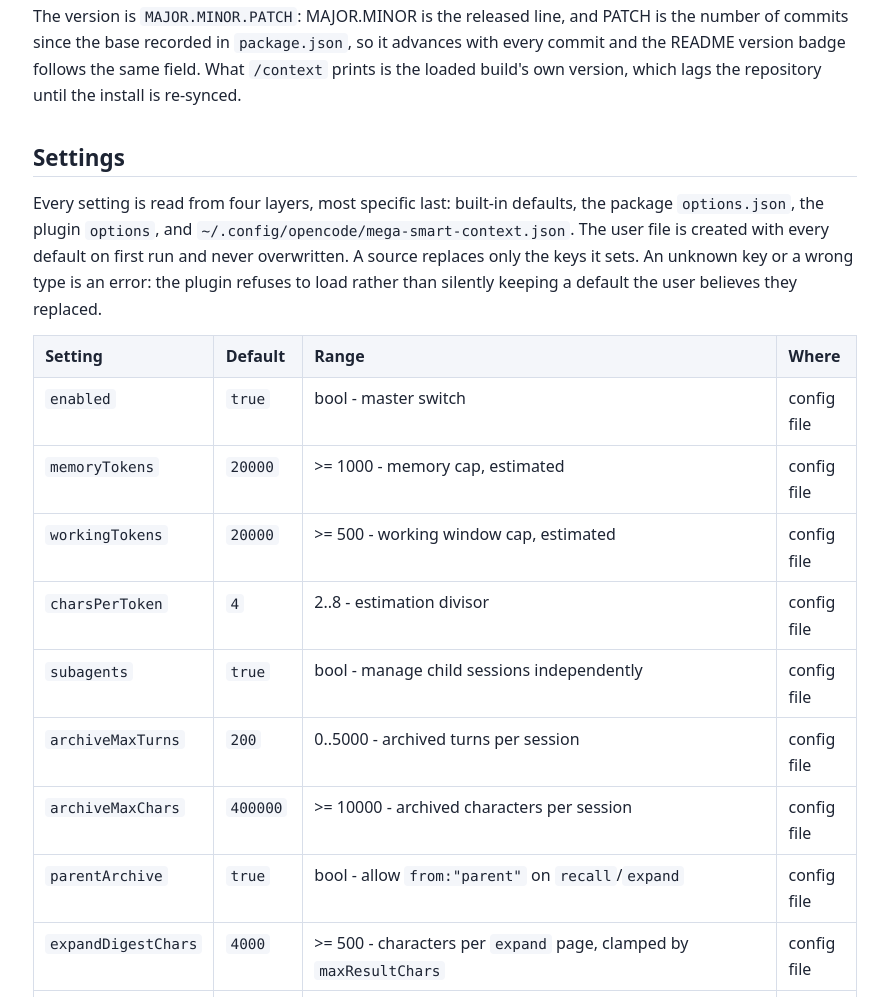
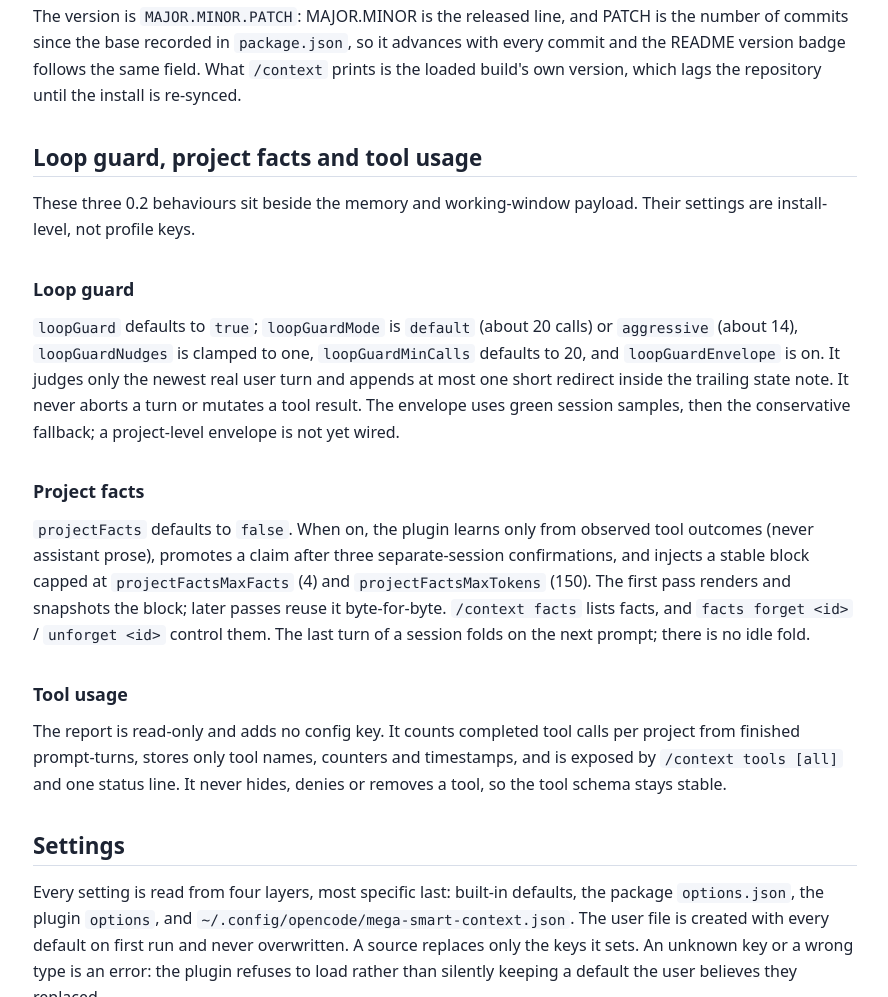
Before and after one commit to megablue/mega-smart-context, a website: page docs/SPEC.html in a window 1280 px wide. Shown: the part 10377-11374 px from the top of the page, without its empty margins (195-1083 px from the left). Drawn offline with Linux system fonts and the light colour scheme.

Commit message:
Refresh SPEC for the 0.2 features

```diff
--- a/docs/SPEC.html
+++ b/docs/SPEC.html
@@ -334,6 +334,17 @@ img{max-width:100%;height:auto}
 <p>The version is <code>MAJOR.MINOR.PATCH</code>: MAJOR.MINOR is the released line, and PATCH is the number of commits since the base recorded in <code>package.json</code>, so it advances with every commit and the README version badge follows the same field. What <code>/context</code> prints is the loaded build&#39;s own version, which lags the repository until the install is re-synced.</p>
 </section>
 <section id="settings">
+<section id="token-economizer">
+<h2>Loop guard, project facts and tool usage</h2>
+<p>These three 0.2 behaviours sit beside the memory and working-window payload. Their settings are install-level, not profile keys.</p>
+<h3>Loop guard</h3>
+<p><code>loopGuard</code> defaults to <code>true</code>; <code>loopGuardMode</code> is <code>default</code> (about 20 calls) or <code>aggressive</code> (about 14), <code>loopGuardNudges</code> is clamped to one, <code>loopGuardMinCalls</code> defaults to 20, and <code>loopGuardEnvelope</code> is on. It judges only the newest real user turn and appends at most one short redirect inside the trailing state note. It never aborts a turn or mutates a tool result. The envelope uses green session samples, then the conservative fallback; a project-level envelope is not yet wired.</p>
+<h3>Project facts</h3>
+<p><code>projectFacts</code> defaults to <code>false</code>. When on, the plugin learns only from observed tool outcomes (never assistant prose), promotes a claim after three separate-session confirmations, and injects a stable block capped at <code>projectFactsMaxFacts</code> (4) and <code>projectFactsMaxTokens</code> (150). The first pass renders and snapshots the block; later passes reuse it byte-for-byte. <code>/context facts</code> lists facts, and <code>facts forget &lt;id&gt;</code> / <code>unforget &lt;id&gt;</code> control them. The last turn of a session folds on the next prompt; there is no idle fold.</p>
+<h3>Tool usage</h3>
+<p>The report is read-only and adds no config key. It counts completed tool calls per project from finished prompt-turns, stores only tool names, counters and timestamps, and is exposed by <code>/context tools [all]</code> and one status line. It never hides, denies or removes a tool, so the tool schema stays stable.</p>
+</section>
+
 <h2>Settings</h2>
 <p>Every setting is read from four layers, most specific last: built-in defaults, the package <code>options.json</code>, the plugin <code>options</code>, and <code>~/.config/opencode/mega-smart-context.json</code>. The user file is created with every default on first run and never overwritten. A source replaces only the keys it sets. An unknown key or a wrong type is an error: the plugin refuses to load rather than silently keeping a default the user believes they replaced.</p>
 <table>
--- a/package.json
+++ b/package.json
@@ -1,6 +1,6 @@
 {
   "name": "mega-smart-context",
-  "version": "0.2.1",
+  "version": "0.2.2",
   "megaSmartContext": {
     "countBase": 66
   },
```
Also changed, not shown: 1 other file.
